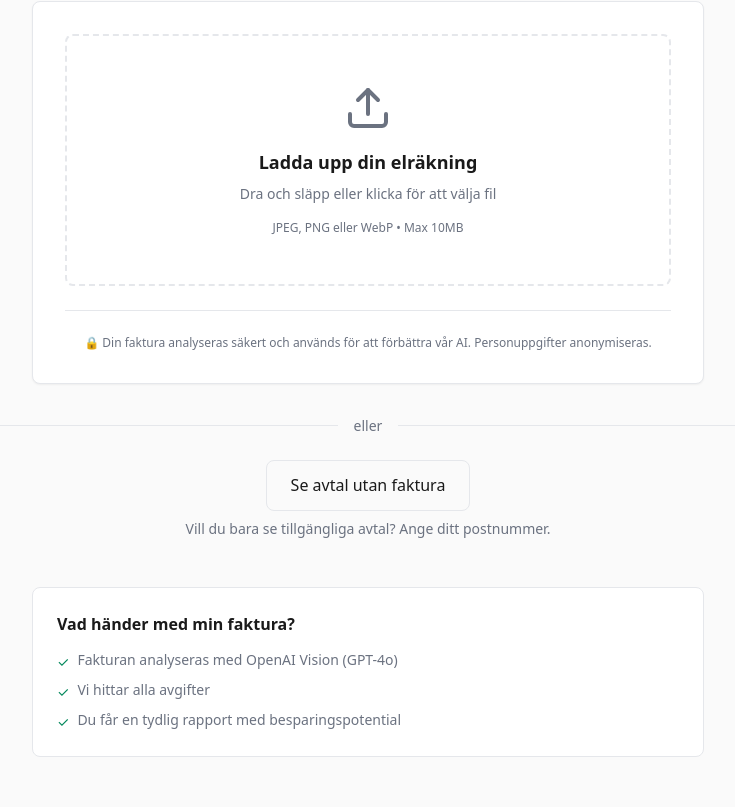
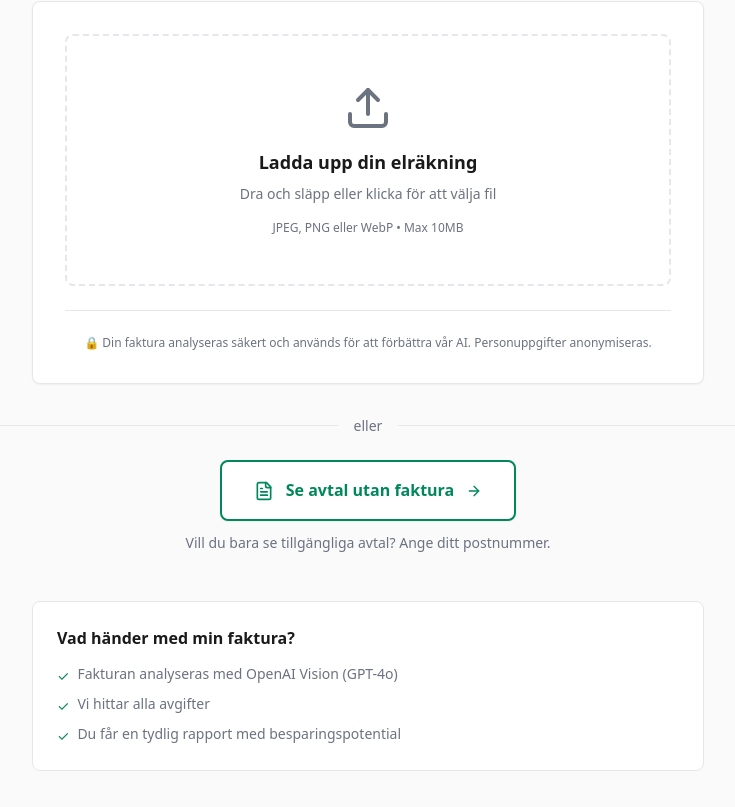
Before and after one commit to hazzler78/elbespararen, a Next.js app: page /upload in a window 1280 px wide. Shown: the part 933-1740 px from the top of the page, without its empty margins (272-1007 px from the left). Built offline with nearby package versions, Linux system fonts and the light colour scheme; no server answers.

Commit message:
Förbättra framhäva av knappen 'Se avtal utan faktura' med ikoner, hover-effekter och mer framträdande styling

```diff
--- a/src/app/upload/page.tsx
+++ b/src/app/upload/page.tsx
@@ -2,7 +2,7 @@
 
 import { useRouter } from "next/navigation";
 import { motion } from "framer-motion";
-import { ArrowLeft } from "lucide-react";
+import { ArrowLeft, FileText, ArrowRight } from "lucide-react";
 import Link from "next/link";
 import UploadCard from "@/components/UploadCard";
 import { BillData } from "@/lib/types";
@@ -140,11 +140,22 @@ export default function UploadPage() {
           <div className="mt-6">
             <Link
               href="/contracts"
-              className="inline-flex items-center gap-2 px-6 py-3 border border-border text-foreground font-medium rounded-lg hover:bg-gray-50 transition-all duration-200"
+              className="
+                inline-flex items-center gap-3 px-8 py-4
+                bg-white border-2 border-primary text-primary
+                font-semibold rounded-lg
+                hover:bg-primary hover:text-white
+                active:scale-[0.98]
+                shadow-sm hover:shadow-md
+                transition-all duration-200
+                group
+              "
             >
-              Se avtal utan faktura
+              <FileText className="w-5 h-5 transition-transform group-hover:scale-110" />
+              <span>Se avtal utan faktura</span>
+              <ArrowRight className="w-4 h-4 transition-transform group-hover:translate-x-1" />
             </Link>
-            <p className="text-sm text-muted mt-2">
+            <p className="text-sm text-muted mt-3">
               Vill du bara se tillgängliga avtal? Ange ditt postnummer.
             </p>
           </div>
```
